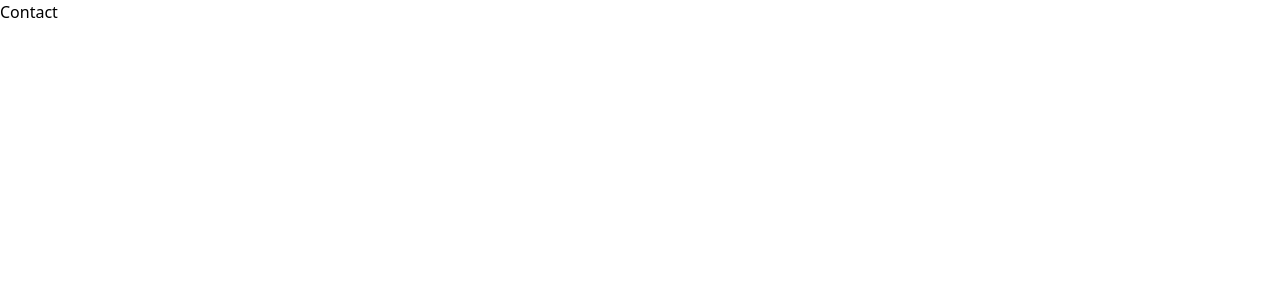
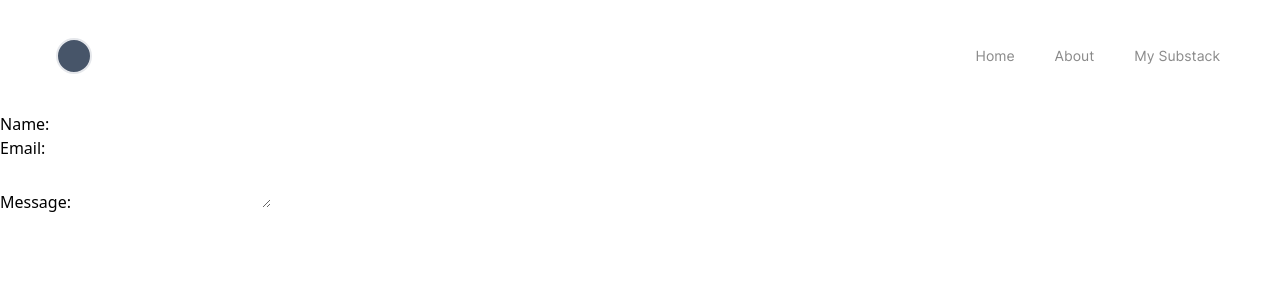
Before and after one commit to james-e-o/Profile, a Next.js app: page /contact in a window 1280 px wide. Shown: the top 300 px of the page. Built offline with nearby package versions, Linux system fonts and the light colour scheme.

Commit message:
profile7/27 master(1)

```diff
--- a/app/about/page.js
+++ b/app/about/page.js
@@ -1,10 +1,38 @@
+'use client'
+import Link from 'next/link'
+import { useState,useEffect } from 'react'
+
+export default function About() {
+    const [dropState, setDropState] = useState(false)
+    return (
+        <div>
+           <header className=" h-14 w-screen lg:h-[14vh] z-[1] bg-white ">
+                <div className='max-w-[83rem] h-full mx-auto flex items-center justify-between px-3 sm:px-6 md:px-10 py-4 bg-white relative'>
+                    <figure className='rounded-full mx-4 bg-slate-600 h-9 w-9 border-2 flex items-center justify-center'>
+
+                    </figure>
+                    <nav className=''>
+                        <div onClick={()=>setDropState(!dropState)} className='inline-block sm:hidden border-none mr-2 relative -top-1 py-1 px-3 '>
+                            <button className='scale-105'>{menu}</button>
+                            <ul className={!dropState? "flex-col justify-center flex gap-4 items-center font-semibold text-[#7a7a7a] font-Inter p-2 w-28 h-fit text-sm top-[100%] border border-[#b1b1b1] pointer-events-none opacity-0 bg-white absolute right-0 rounded-lg":"flex-col justify-center flex gap-4 items-center font-semibold text-[#7a7a7a] font-Inter p-2 w-28 text-sm h-fit top-14 border border-[#ff9463] bg-white absolute right-0 rounded-lg"}>
+                                    <Link href={"/"}><li className='hover:text-black py-1 border-b border-slate-400 px-1'>Home</li></Link>
+                                    <Link href={"/about"}><li className='hover:text-black py-1 border-b border-slate-400 px-1'>About</li></Link>
+                                    <Link href={"#"}><li className='hover:text-black py-1 border-b border-slate-400 px-1'>My Substack</li></Link>
+                            </ul>
+                        </div>
+
+                        <ul className='hidden mr-5 sm:flex gap-10 font-light text-sm text-[#8a8a8a] font-Inter'>
+                            <Link href={"/"}><li className='hover:text-black'>Home</li></Link>
+                            <Link href={"/about"}><li className='hover:text-black'>About</li></Link>
+                            <Link href={"#"}><li className='hover:text-black'>My Substack</li></Link>
+                        </ul>
+                    </nav>
+                </div>
+            </header>
+        </div>
+    );
+}
 
 
 
-export default function About() {
-    return (
-        <div>
-            About me
-        </div>
-    );
-}
+const menu = <svg xmlns="http://www.w3.org/2000/svg" width="19" height="14" viewBox="0 0 19 14" fill="none"><path d="M1.35714 0H8.14286C8.50279 0 8.84799 0.1475 9.1025 0.410051C9.35702 0.672601 9.5 1.0287 9.5 1.4C9.5 1.7713 9.35702 2.1274 9.1025 2.38995C8.84799 2.6525 8.50279 2.8 8.14286 2.8H1.35714C0.997206 2.8 0.652012 2.6525 0.397498 2.38995C0.142984 2.1274 0 1.7713 0 1.4C0 1.0287 0.142984 0.672601 0.397498 0.410051C0.652012 0.1475 0.997206 0 1.35714 0ZM10.8571 11.2H17.6429C18.0028 11.2 18.348 11.3475 18.6025 11.6101C18.857 11.8726 19 12.2287 19 12.6C19 12.9713 18.857 13.3274 18.6025 13.5899C18.348 13.8525 18.0028 14 17.6429 14H10.8571C10.4972 14 10.152 13.8525 9.8975 13.5899C9.64298 13.3274 9.5 12.9713 9.5 12.6C9.5 12.2287 9.64298 11.8726 9.8975 11.6101C10.152 11.3475 10.4972 11.2 10.8571 11.2ZM1.35714 5.6H17.6429C18.0028 5.6 18.348 5.7475 18.6025 6.01005C18.857 6.2726 19 6.6287 19 7C19 7.3713 18.857 7.7274 18.6025 7.98995C18.348 8.2525 18.0028 8.4 17.6429 8.4H1.35714C0.997206 8.4 0.652012 8.2525 0.397498 7.98995C0.142984 7.7274 0 7.3713 0 7C0 6.6287 0.142984 6.2726 0.397498 6.01005C0.652012 5.7475 0.997206 5.6 1.35714 5.6Z" fill="navy"/></svg>
--- a/app/contact/page.js
+++ b/app/contact/page.js
@@ -1,12 +1,54 @@
+'use client'
+import Link from 'next/link'
+import { useState,useEffect } from 'react'
+export default function Contact() {
+    const [dropState, setDropState] = useState(false)
+    return (
+        <div>
+            <header  className=" h-14 w-screen lg:h-[14vh] z-[1] bg-white ">
+                    <div className='max-w-[83rem] h-full mx-auto flex items-center justify-between px-3 sm:px-6 md:px-10 py-4 bg-white relative'>
+                        <figure className='rounded-full mx-4 bg-slate-600 h-9 w-9 border-2 flex items-center justify-center'>
+
+                        </figure>
+                        <nav className=''>
+                        <div onClick={()=>setDropState(!dropState)} className='inline-block sm:hidden border-none mr-2 relative -top-1 py-1 px-3 '>
+                            <button className='scale-105'>{menu}</button>
+                            <ul className={!dropState? "flex-col justify-center flex gap-4 items-center font-semibold text-[#7a7a7a] font-Inter p-2 w-28 h-fit text-sm top-[100%] border border-[#b1b1b1] pointer-events-none opacity-0 bg-white absolute right-0 rounded-lg":"flex-col justify-center flex gap-4 items-center font-semibold text-[#7a7a7a] font-Inter p-2 w-28 text-sm h-fit top-14 border border-[#ff9463] bg-white absolute right-0 rounded-lg"}>
+                                    <Link href={"/"}><li className='hover:text-black py-1 border-b border-slate-400 px-1'>Home</li></Link>
+                                    <Link href={"/about"}><li className='hover:text-black py-1 border-b border-slate-400 px-1'>About</li></Link>
+                                    <Link href={"#"}><li className='hover:text-black py-1 border-b border-slate-400 px-1'>My Substack</li></Link>
+                            </ul>
+                        </div>
+
+                        <ul className='hidden mr-5 sm:flex gap-10 font-light text-sm text-[#8a8a8a] font-Inter'>
+                            <Link href={"/"}><li className='hover:text-black'>Home</li></Link>
+                            <Link href={"/about"}><li className='hover:text-black'>About</li></Link>
+                            <Link href={"#"}><li className='hover:text-black'>My Substack</li></Link>
+                        </ul>
+                        </nav>
+                    </div>
+                </header>
+            <form action="">
+                <div>
+                    <label htmlFor="">Name:</label>
+                    <input type="text" />
+                    <p className="error"></p>
+                </div>
+                <div>
+                    <label htmlFor="">Email:</label>
+                    <input type="text" />
+                    <p className="error"></p>
+                </div>
+                <div>
+                    <label htmlFor="message">Message:</label>
+                    <textarea name="message" id=""></textarea>
+                    <p className="error"></p>
+                </div>
+            </form>
+        </div>
+    );
+}
 
 
 
-
-
-export default function Contact() {
-    return (
-        <div>
-            Contact
-        </div>
-    );
-}
+const menu = <svg xmlns="http://www.w3.org/2000/svg" width="19" height="14" viewBox="0 0 19 14" fill="none"><path d="M1.35714 0H8.14286C8.50279 0 8.84799 0.1475 9.1025 0.410051C9.35702 0.672601 9.5 1.0287 9.5 1.4C9.5 1.7713 9.35702 2.1274 9.1025 2.38995C8.84799 2.6525 8.50279 2.8 8.14286 2.8H1.35714C0.997206 2.8 0.652012 2.6525 0.397498 2.38995C0.142984 2.1274 0 1.7713 0 1.4C0 1.0287 0.142984 0.672601 0.397498 0.410051C0.652012 0.1475 0.997206 0 1.35714 0ZM10.8571 11.2H17.6429C18.0028 11.2 18.348 11.3475 18.6025 11.6101C18.857 11.8726 19 12.2287 19 12.6C19 12.9713 18.857 13.3274 18.6025 13.5899C18.348 13.8525 18.0028 14 17.6429 14H10.8571C10.4972 14 10.152 13.8525 9.8975 13.5899C9.64298 13.3274 9.5 12.9713 9.5 12.6C9.5 12.2287 9.64298 11.8726 9.8975 11.6101C10.152 11.3475 10.4972 11.2 10.8571 11.2ZM1.35714 5.6H17.6429C18.0028 5.6 18.348 5.7475 18.6025 6.01005C18.857 6.2726 19 6.6287 19 7C19 7.3713 18.857 7.7274 18.6025 7.98995C18.348 8.2525 18.0028 8.4 17.6429 8.4H1.35714C0.997206 8.4 0.652012 8.2525 0.397498 7.98995C0.142984 7.7274 0 7.3713 0 7C0 6.6287 0.142984 6.2726 0.397498 6.01005C0.652012 5.7475 0.997206 5.6 1.35714 5.6Z" fill="navy"/></svg>
--- a/app/page.jsx
+++ b/app/page.jsx
@@ -8,7 +8,7 @@ export default function Home() {
         <div id="container" className="relative w-screen overflow-x-hidden ">
 
                 <header  className=" h-14 w-screen lg:h-[14vh] z-[1] bg-white ">
-                    <div className='max-w-[83rem] mx-auto flex items-center justify-between px-3 sm:px-6 md:px-10 py-4 bg-white relative'>
+                    <div className='max-w-[83rem] h-full mx-auto flex items-center justify-between px-3 sm:px-6 md:px-10 py-4 bg-white relative'>
                         <figure className='rounded-full mx-4 bg-slate-600 h-9 w-9 border-2 flex items-center justify-center'>
 
                         </figure>
@@ -31,7 +31,7 @@ export default function Home() {
                     </div>
                 </header>
 
-                <div className='bg-skillGradient relative -z-[1] snap-y w-screen overflow-y-scroll sm:overflow-hidden overflow-x-hidden '>
+                <div className='bg-skillGradient relative -z-[1] sm:z-0 snap-y w-screen overflow-y-scroll sm:overflow-hidden overflow-x-hidden '>
                     <div id="hero" className="mt-3 sm:mt-0 gap-1 justify-between items-start sm:items-center max-w-[83rem] sm:h-fit mx-auto px-3 sm:px-5 md:px-10 py-12 sm:flex-row flex-col flex" >
 
                         {/* <div className="flex gap-14 m-auto" >
```
